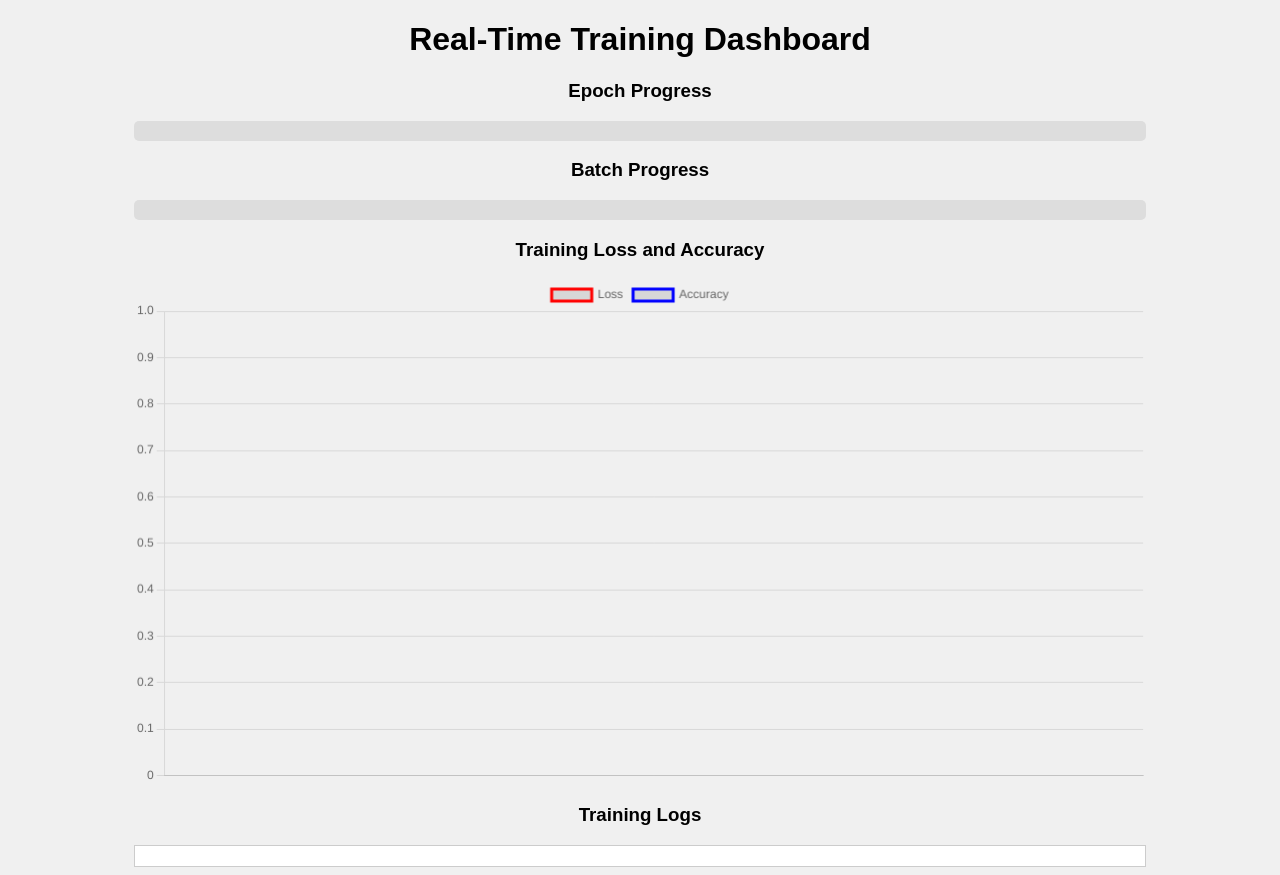
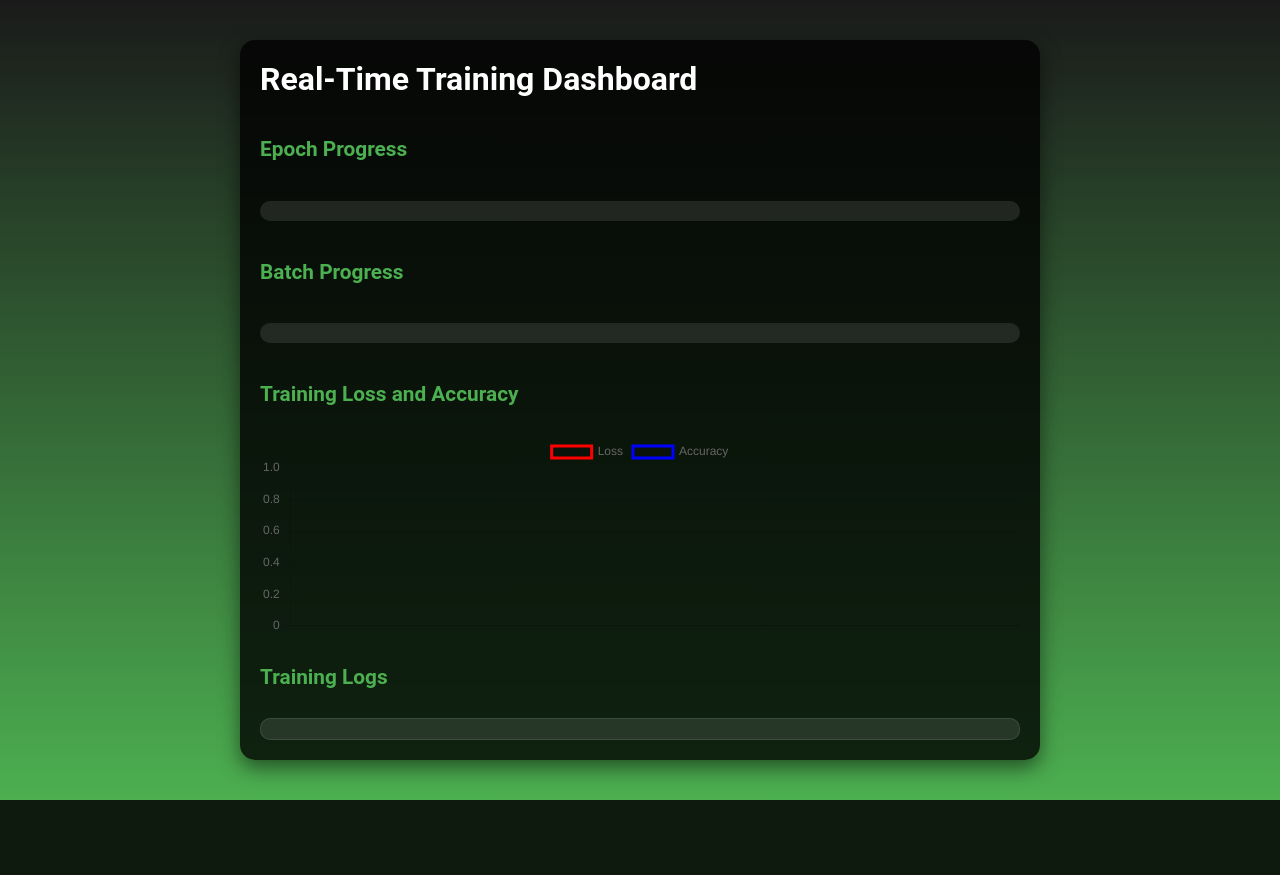
Before and after one commit to PrittoRuban/real-time-system-monitoring-app, a Flask app: page / in a window 1280 px wide. After the commit the page ends 800 px from the top, so only its background shows below. Run offline with Flask 3, Linux system fonts and the light colour scheme; some libraries are stand-ins or nearby versions.

Commit message:
Refactor index.html styles and add real-time training functionality

```diff
--- a/templates/index.html
+++ b/templates/index.html
@@ -5,33 +5,89 @@
     <meta name="viewport" content="width=device-width, initial-scale=1.0" />
     <title>Real-Time Training Dashboard</title>
     <style>
+      /* Global resets */
+      * {
+        margin: 0;
+        padding: 0;
+        box-sizing: border-box;
+      }
+
+      /* Modern font */
       body {
-        font-family: "Arial", sans-serif;
-        background-color: #f0f0f0;
+        font-family: "Roboto", sans-serif;
+        background: linear-gradient(to bottom, #1a1a1a, #4caf50);
+        height: 100vh;
+        display: flex;
+        justify-content: center;
+        align-items: center;
+        color: white;
       }
+
       .container {
-        width: 80%;
-        margin: 0 auto;
-        text-align: center;
+        width: 90vw;
+        max-width: 800px;
+        height: 90vh;
+        display: flex;
+        flex-direction: column;
+        justify-content: space-between;
+        padding: 20px;
+        background-color: rgba(0, 0, 0, 0.8);
+        border-radius: 15px;
+        box-shadow: 0px 8px 20px rgba(0, 0, 0, 0.5);
       }
+
+      h1 {
+        font-size: 2em;
+        margin-bottom: 10px;
+      }
+
+      h3 {
+        margin: 10px 0;
+        font-size: 1.3em;
+        color: #4caf50;
+      }
+
       .progress-bar {
         width: 100%;
-        background-color: #ddd;
-        border-radius: 5px;
-        margin-bottom: 10px;
+        background-color: rgba(255, 255, 255, 0.1);
+        border-radius: 10px;
+        overflow: hidden;
+        margin: 10px 0;
       }
+
       .progress-bar-fill {
         height: 20px;
         width: 0%;
         background-color: #4caf50;
-        border-radius: 5px;
+        box-shadow: 0px 2px 8px rgba(0, 255, 0, 0.5);
+        transition: width 0.4s ease;
+        border-radius: inherit;
       }
+
+      canvas {
+        width: 100%;
+        max-height: 200px;
+      }
+
       #logs {
-        max-height: 200px;
+        max-height: 20vh;
         overflow-y: auto;
-        border: 1px solid #ccc;
+        border: 1px solid rgba(255, 255, 255, 0.1);
         padding: 10px;
-        background: #fff;
+        background: rgba(255, 255, 255, 0.1);
+        text-align: left;
+        font-size: 0.9em;
+        border-radius: 10px;
+        color: #ddd;
+      }
+
+      #logs::-webkit-scrollbar {
+        width: 8px;
+      }
+
+      #logs::-webkit-scrollbar-thumb {
+        background-color: #4caf50;
+        border-radius: 10px;
       }
     </style>
     <script src="https://cdn.jsdelivr.net/npm/chart.js"></script>
@@ -46,6 +102,7 @@
       <div class="progress-bar">
         <div id="epoch-progress" class="progress-bar-fill"></div>
       </div>
+
       <h3>Batch Progress</h3>
       <div class="progress-bar">
         <div id="batch-progress" class="progress-bar-fill"></div>
@@ -61,45 +118,53 @@
     </div>
 
     <script>
-      var socket = io.connect('http://' + document.domain + ':' + location.port);
+      var socket = io.connect(
+        "http://" + document.domain + ":" + location.port
+      );
 
       // Progress bar update function
       function updateProgressBar(elementId, percentage) {
-          document.getElementById(elementId).style.width = percentage + '%';
+        document.getElementById(elementId).style.width = percentage + "%";
       }
 
       // Add logs to log section
       function addLog(message) {
-          const logs = document.getElementById('logs');
-          logs.innerHTML += message + '<br>';
-          logs.scrollTop = logs.scrollHeight;  // Auto scroll to the latest log
+        const logs = document.getElementById("logs");
+        logs.innerHTML += message + "<br>";
+        logs.scrollTop = logs.scrollHeight; // Auto scroll to the latest log
       }
 
       // Chart.js setup for loss and accuracy graph
-      var ctx = document.getElementById('chart').getContext('2d');
+      var ctx = document.getElementById("chart").getContext("2d");
       var chart = new Chart(ctx, {
-          type: 'line',
+        type: "line",
         data: {
           labels: [],
-              datasets: [{
-                  label: 'Loss',
-                  borderColor: 'red',
+          datasets: [
+            {
+              label: "Loss",
+              borderColor: "red",
               fill: false,
-                  data: []
-              }, {
-                  label: 'Accuracy',
-                  borderColor: 'blue',
+              data: [],
+            },
+            {
+              label: "Accuracy",
+              borderColor: "blue",
               fill: false,
-                  data: []
-              }]
-          }
+              data: [],
+            },
+          ],
+        },
       });
 
       // Handle real-time updates from backend
-      socket.on('training_data', function(data) {
+      socket.on("training_data", function (data) {
         // Update progress bars
-          updateProgressBar('epoch-progress', (data.iteration / data.total_batches) * 100);
-          updateProgressBar('batch-progress', (data.batch_accuracy / 100) * 100);
+        updateProgressBar(
+          "epoch-progress",
+          (data.iteration / data.total_batches) * 100
+        );
+        updateProgressBar("batch-progress", (data.batch_accuracy / 100) * 100);
 
         // Update chart with new loss and accuracy
         chart.data.labels.push(`Epoch ${data.epoch}, Iter ${data.iteration}`);
@@ -108,11 +173,13 @@
         chart.update();
 
         // Add logs
-          addLog(`Epoch: ${data.epoch}, Iter: ${data.iteration} | Loss: ${data.loss}, Accuracy: ${data.accuracy}%`);
+        addLog(
+          `Epoch: ${data.epoch}, Iter: ${data.iteration} | Loss: ${data.loss}, Accuracy: ${data.accuracy}%`
+        );
       });
 
       // Start training on page load
-      socket.emit('start_training');
+      socket.emit("start_training");
     </script>
   </body>
 </html>
```
Lines whose indentation alone changed are shown as unchanged.
